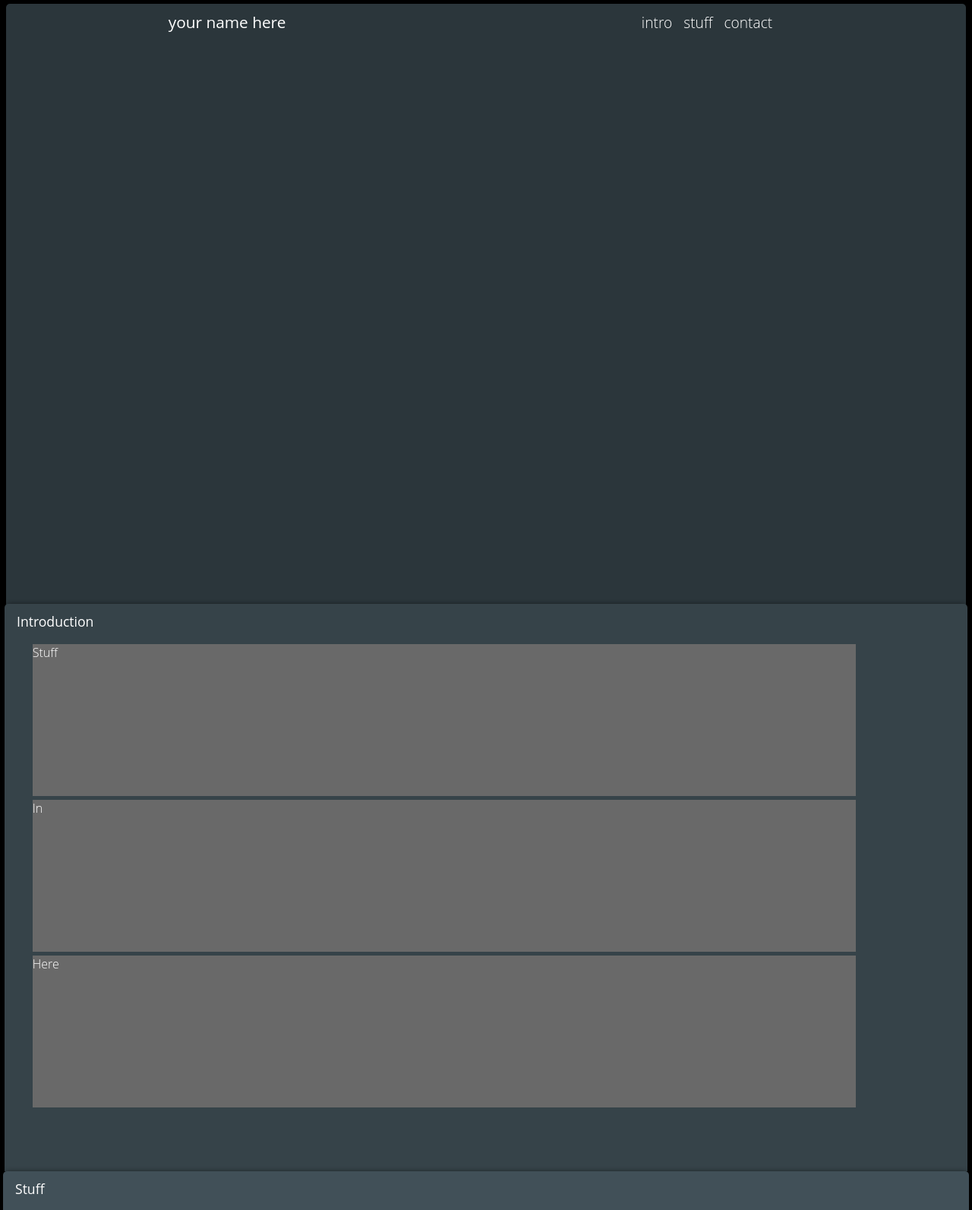
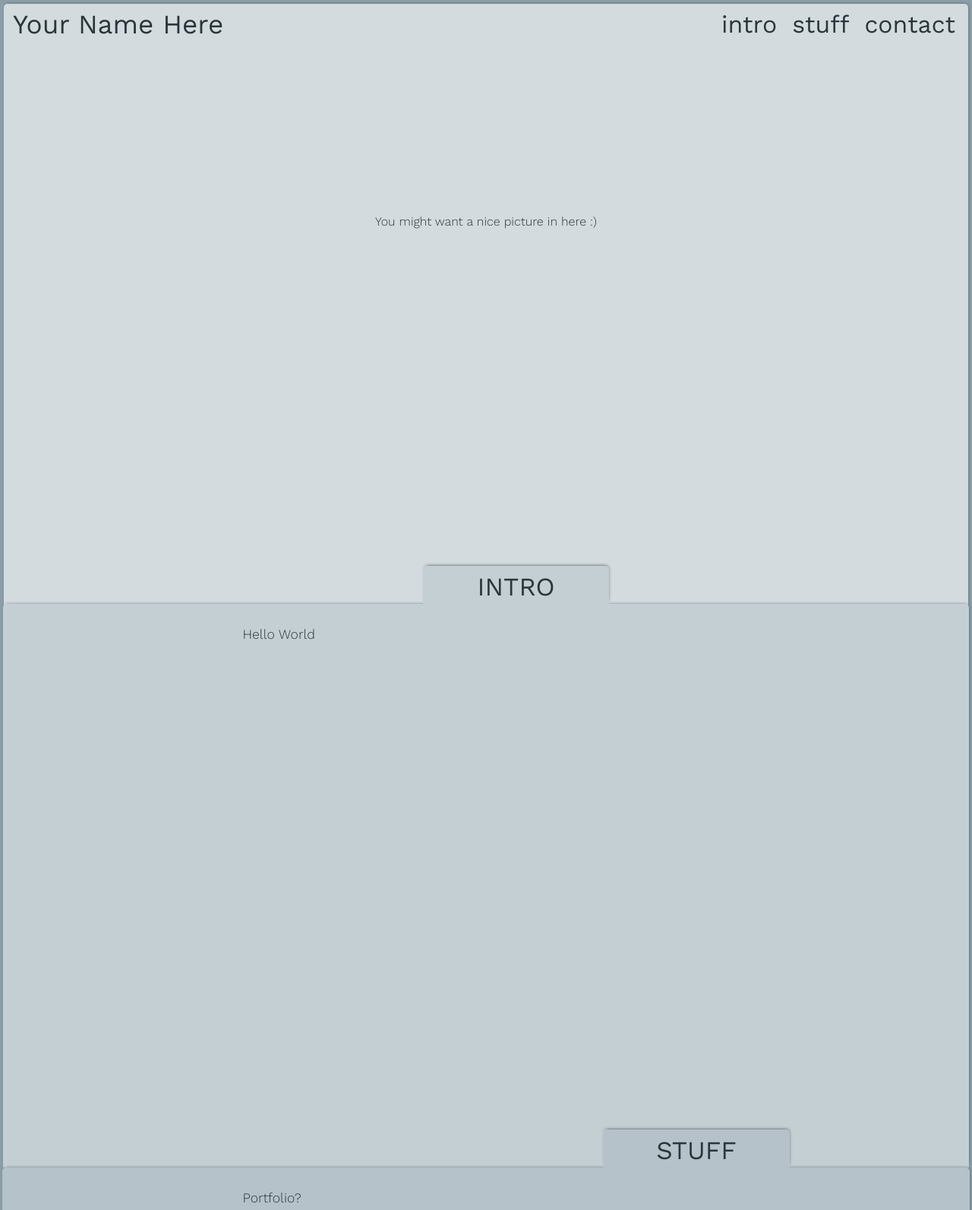
Before and after one commit to sarajw/Sticky-Cards, a plain HTML site: page index.html in a window 1280 px wide. Shown: the top 1593 px of the page at 76% size. Drawn offline with nearby package versions, Linux system fonts and the light colour scheme.

Commit message:
A version with tabs to look like folder dividers
Demo: https://sarawallen.com/cards/tabbed/

```diff
--- a/index.html
+++ b/index.html
@@ -2,55 +2,61 @@
 <html lang="en">
 	<head>
 		<meta charset="utf-8">
-		<title>Testing Card Stack Idea</title>
-		<meta name="description" content="Testing Card Stack Idea">
+		<title>Tabbed stacking cards</title>
+		<meta name="description" content="Tabbed stacking cards made with HTML & CSS only">
+		<meta name="viewport" content="width=device-width, initial-scale=1.00">
+		<link rel="preconnect" href="https://fonts.googleapis.com">
+		<link rel="preconnect" href="https://fonts.gstatic.com" crossorigin>
+		<link href="https://fonts.googleapis.com/css2?family=Work+Sans:wght@300;400;500&display=swap" rel="stylesheet">
 		<link rel="stylesheet" href="styles.css">
-		<meta name="viewport" content="width=device-width, initial-scale=1.00">
 	</head>
 	<body>
 		<header>
+			<div id="topstrip">
 				<h1 id="name"><a href="#">Your Name Here</a></h1>
 				<nav>
-					<div id="navbutton">
-						<div></div>
-						<div></div>
-						<div></div>
-					</div>
 					<ul id="nav" class="menuitems">
-						<li><a href="#gointro">Intro</a></li>
-						<li><a href="#gostuff">Stuff</a></li>
-						<li><a href="#gocontact">Contact</a></li>
-						<!-- <li><a href="#gosundries">Sundries</a></li> -->
+						<li><a href="#gointro">intro</a></li>
+						<li><a href="#gostuff">stuff</a></li>
+						<li><a href="#gocontact">contact</a></li>
 					</ul>
 				</nav>
+			</div>
+			<div id="hero">
+				<p>You might want a nice picture in here :)</p>
+			</div>
 		</header>
 
-		<div id="gohero" class="anchor"></div>
 		<div id="gointro" class="anchor"></div>
 		<div id="gostuff" class="anchor"></div>
 		<div id="gocontact" class="anchor"></div>
-		<!-- <div id="gosundries" class="anchor"></div> -->
 
 		<main id="content">
-			<section id="hero">
-
-			</section>
 			<section id="intro">
-				<h2>Introduction</h2>
-				<div class="cardcontent">
-					<article>Stuff</article>
-					<article>In</article>
-					<article>Here</article>
-				</div>
+				<h2><a href="#gointro">Intro</a></h2>
+				<article>
+					<p>Hello World</p>
+				</article>
 			</section>
 			<section id="stuff">
-				<h2>Stuff</h2>
+				<h2><a href="#gostuff">Stuff</a></h2>
+				<article>
+					<p>Portfolio?</p>
+				</article>
 			</section>
 			<section id="contact">
-				<h2>Contact</h2>
+				<h2><a href="#gocontact">Contact</a></h2>
+				<article>
+					<p>Where to find you, e.g.:</p>
+					<ul>
+						<li><a href="#" target="_blank">Twitter</a></li>
+						<li><a href="#" target="_blank">GitHub</a></li>
+						<li><a href="#" target="_blank">LinkedIn</a></li>
+						<li><a href="#" target="_blank">Xing</a></li>
+					</ul>
+				</article>
+				<a href="#" class="backtotop" title="Back to top">&uarr;</a>
 			</section>
-			<!-- <section id="sundries">
-			</section> -->
 		</main>
 		<footer>
 		</footer>
--- a/styles.css
+++ b/styles.css
@@ -1,49 +1,80 @@
+:root {
+
+	/* colours */
+	--background: hsl(200, 15%, 60%);
+	--text: hsl(200, 15%, 20%);
+	--links: hsl(200, 15%, 20%);
+	--hover: hsl(200, 15%, 40%);
+	--header: hsl(200, 15%, 85%);
+	--intro: hsl(200, 15%, 80%);
+	--stuff: hsl(200, 15%, 75%);
+	--contact: hsl(200, 15%, 70%);
+	--b2top: hsl(200, 15%, 65%);
+
+	/* scaling */
+	--tabheight: clamp(30px, 5vw, 50px);
+
+	/* fonts */
+	--normal: 300;
+	--heavy: 400;
+}
+
 * {
 	margin: 0;
 	border: 0;
 	padding: 0;
+
+    margin-block-start: 0;
+    margin-block-end: 0;
+}
+
+html {
+	scroll-behavior: smooth;
 }
 
 body {
-	font-family: Open Sans, sans-serif;
-	font-weight: 300;
-	color: #fff;
-	background-color: #000;
+	color: var(--text);
+	background-color: var(--background);
+	font-family: 'Work Sans', sans-serif;
+	font-weight: var(--normal);
 }
 a:link, a:visited, a:active {
 	text-decoration: none;
-	color: #fff;
+	font-weight: var(--heavy);
+	color: var(--links);
 }
 a:hover {
-	color: #000;
+	color: var(--hover);
 }
 
 header {
-	display:flex;
-	justify-content:center;
-	align-items: baseline;
+	position:fixed;
 	top: 5px;
 	z-index: 0;
-	width: calc(100% - 16px);
+	width: calc(100% - 10px);
 	height: calc(100vh - 5px);
-	background-color: hsl(200, 15%, 20%);
+	background-color: var(--header);
+	overflow: hidden;
 }
 
-#name, nav {
-	text-transform: lowercase;
-	text-align: center;
-	padding: 0.4rem 1.5rem;
-	height: 3rem;
+#topstrip {
+	display: flex;
+	justify-content: space-between;
+	width: calc(100% - 1.5rem);
+	margin: 0 auto;
+}
+
+#name, nav, section h2 {
+	line-height: calc(var(--tabheight) + 5px);
 }
 
 #name {
-	flex: 1 1 400px;
-	font-weight: 400;
-	font-size: clamp(1.1rem, 2vw, 1.3rem);
+	font-size: clamp(1.4rem, 3.5vw, 2.2rem);
 }
+
 nav {
-	flex: 1 1 500px;
-	font-size: clamp(1rem, 1.8vw, 1.2rem);
+	font-size: clamp(1.2rem, 3vw, 2rem);
+	text-align: right;
 }
 
 nav ul {
@@ -51,72 +82,166 @@ nav ul {
 }
 
 nav ul li {
-	display:inline-block;
-	margin: 5px;
+	display: inline-block;
+	margin: 0 5px;
 }
+
+#hero {
+	width: 90%;
+	height: 90%;
+	max-height: calc(100% - 6rem);
+	position: relative;
+	margin: 0 auto;
+}
+
+#hero p {
+	text-align: center;
+	margin: 2rem 1rem;
+	line-height: 50vh;
+}
+
 section, header {
 	margin: 0 auto;
 	position: sticky;
 	border-top-left-radius: 5px;
 	border-top-right-radius: 5px;
-	box-shadow: 0px 0px 8px -3px black;
+	box-shadow: 1px -1px 5px -3px black;
 }
 .anchor {position:absolute}
 
-h2 {
-	font-size: 1.1rem;
-	font-weight: 400;
-	padding: 0.7rem 1rem 0.8rem;
+section h2 {
+	display: block;
+	position: relative;
+	top: calc(-1 * var(--tabheight));
+	height: var(--tabheight);
+	width: 18%;
+	padding: 0 .5rem;
+	font-size: clamp(1.3rem, 3.25vw, 2.1rem);
+	text-transform: uppercase;
+	text-align: center;
+	border-top-left-radius: 5px;
+	border-top-right-radius: 5px;
+	box-shadow: 1px -2px 5px -3px black;
 }
 
-#gohero {top: 5px}
-
-#intro {
-	top: calc(5px + 3rem);
-	z-index: 1;
-	width: calc(100% - 12px);
-	height: calc(100vh - 5px - 3rem);
-	background-color: hsl(200, 15%, 25%);
-}
-#gointro {top: calc(100vh - 10px - 3rem)}
-
-#stuff {
-	top: calc(5px + 6rem);
-	z-index: 2;
-	width: calc(100% - 8px);
-	height: calc(100vh - 5px - 6rem);
-	background-color: hsl(200, 15%, 30%);
-}
-#gostuff {top: calc(200vh - 15px - 9rem)}
-
-#contact {
-	top: calc(5px + 9rem);
-	z-index: 3;
-	width: calc(100% - 4px);
-	height: calc(100vh - 5px - 9rem);
-	background-color: hsl(200, 15%, 35%);
-}
-#gocontact {top: calc(300vh - 20px - 18rem)}
-
-.cardcontent {
-	height: calc(100% - 3.5rem);
-	width: 95%;
-	margin: 0 auto;
+article {
+	font-size: clamp(0.9rem, 3vw, 1.1rem);
+	height: calc(100vh - (2.5 * var(--tabheight)));
+	width: calc(95% - 1rem);
+	margin: calc(-0.5 * var(--tabheight)) auto;
 	overflow: auto;
 }
 
-.cardcontent article {
-	width: 90%;
-	height: 200px;
-	background:dimgrey;
-	margin: 5px;
+article p, article ul {
+	margin: 0.3rem auto 0.8rem;
+	max-width: 60ch;
 }
 
-/* #sundries {
-	top: calc(5px + 12rem);
-	z-index: 4;
-	width: 100%;
-	height: calc(100vh - 5px - 12rem);
-	background-color: hsl(200, 15%, 40%);
+article ul {
+	list-style-type: none;
+	text-align: center;
 }
-#gosundries {top: calc(400vh - 25px - 27rem)} */
+
+article ul li {
+	line-height: 2.5rem;
+}
+
+article p b {
+	margin: 1rem auto 1rem;
+	font-weight: var(--heavy);
+}
+
+article > a {
+	display: block;
+	margin: 0 auto;
+	max-width: 60ch;
+}
+
+a img {
+	max-width: 100%;
+}
+
+.backtotop {
+	position: absolute;
+	height: 2rem;
+	width: 2rem;
+	bottom: 1rem;
+	left: calc(50% - 1rem);
+	text-align: center;
+	font-size: 1.5rem;
+	font-weight: var(--normal);
+	line-height: 2rem;
+	border-radius: 50%;
+	background-color: var(--b2top);
+}
+.backtotop:hover {
+	background-color: var(--background);
+}
+
+#intro {
+	z-index: 1;
+	width: calc(100% - 8px);
+	background-color: var(--intro);
+	height: calc(100vh - 8px - var(--tabheight));
+	top: calc(var(--tabheight) + 8px);
+}
+#gointro {top: calc(100vh - 10px - var(--tabheight))}
+#intro h2 {
+	margin-inline-start: calc(46% - 2rem);
+	background-color: var(--intro);
+}
+#intro img {
+	display: block;
+	margin: 0 auto;
+	max-height: 30%;
+}
+
+#stuff {
+	z-index: 2;
+	width: calc(100% - 6px);
+	background-color: var(--stuff);
+	height: calc(100vh - 11px - var(--tabheight));
+	top: calc(var(--tabheight) + 11px);
+}
+#gostuff {top: calc(200vh - 22px - (2 * var(--tabheight)))}
+#stuff h2 {
+	margin-inline-start: calc(64% - 1.5rem);
+	background-color: var(--stuff);
+}
+
+#contact {
+	z-index: 3;
+	width: calc(100% - 4px);
+	background-color: var(--contact);
+	border-top-right-radius: 0px;
+	height: calc(100vh - 15px - var(--tabheight));
+	top: calc(var(--tabheight) + 15px);
+}
+#gocontact {top: calc(300vh - 39px - (3 * var(--tabheight)))}
+#contact h2 {
+	margin-inline-start: calc(82% - 1rem);
+	background-color: var(--contact);
+}
+
+@media only screen and (max-width: 450px) {
+	:root {
+	/* fonts */
+	--normal: 400;
+	--heavy: 500;
+	}
+
+}
+
+@media only screen and (max-width: 380px) {
+	#name, nav {
+		font-size: 6vw;
+	}
+
+	section h2 {
+		font-size: 5vw;
+	}
+
+	article {
+		font-size: 0.8rem
+	}
+}
```
